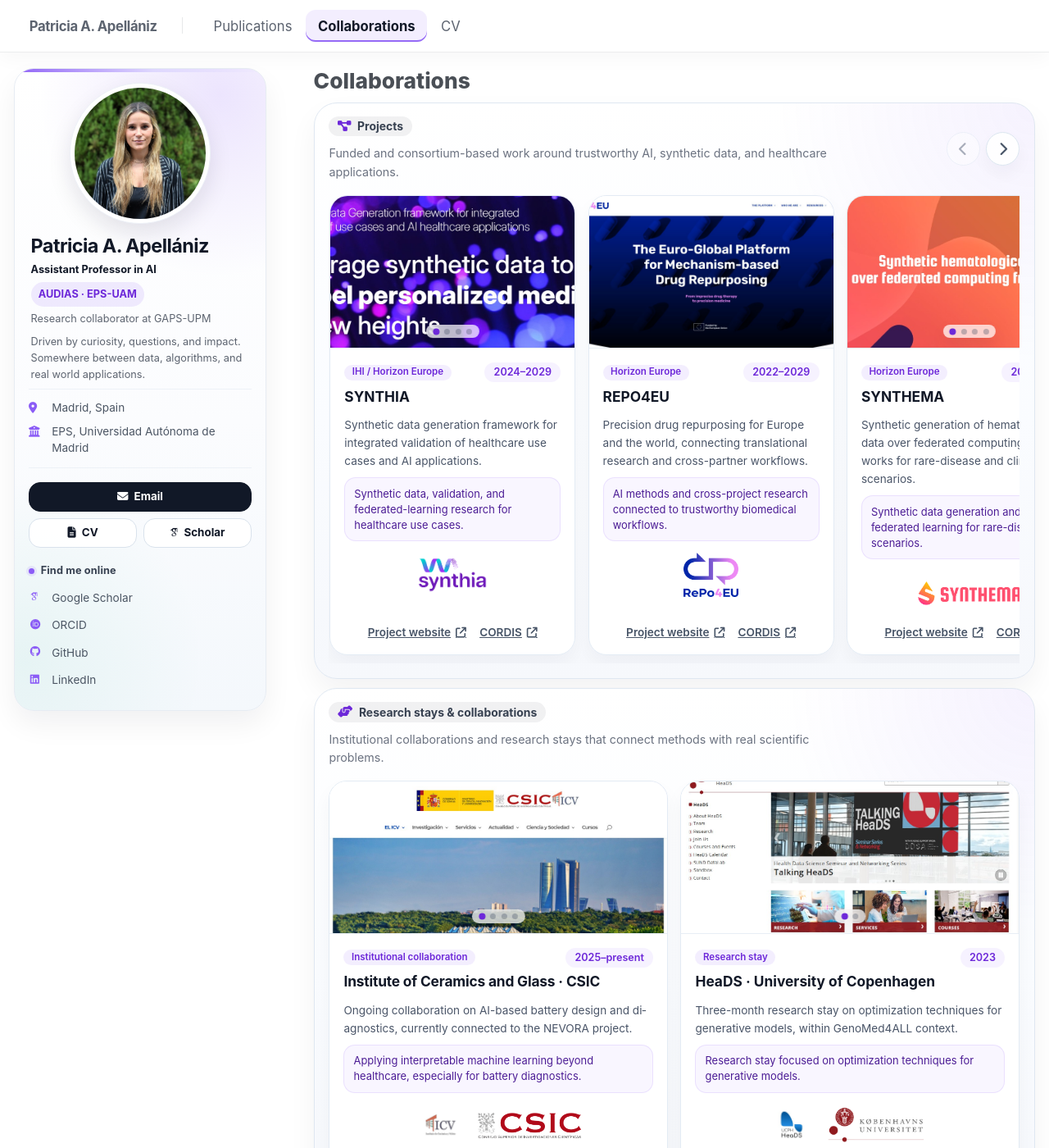
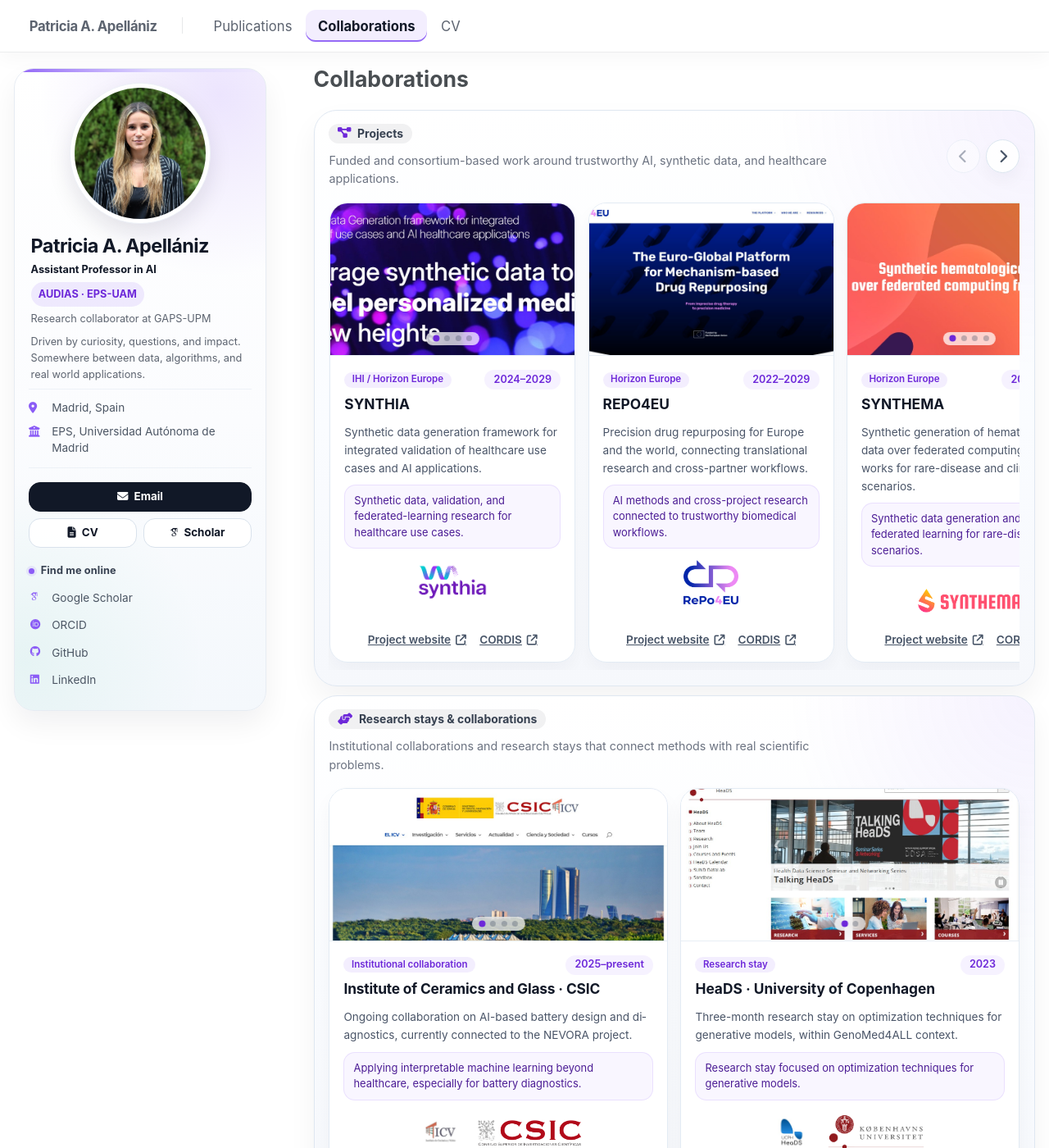
Before and after one commit to Patricia-A-Apellaniz/Patricia-A-Apellaniz.github.io, a Jekyll site: the page built from _pages/collaborations.md, in a window 1280 px wide and 1400 px high. Shown: the whole window at 82% size. Built offline with Jekyll 4.4.1, drawn with Linux system fonts in a browser that asks for light colours; some web fonts are replaced.

Commit message:
Match collaborations heading typography

```diff
--- a/_pages/collaborations.md
+++ b/_pages/collaborations.md
@@ -7,7 +7,7 @@ author_profile: true
 
 {% assign collaborations = site.data.collaborations %}
 <div class="collaborations-page collaborations-page--projects">
-  <h1 class="collaborations-page__title">Collaborations</h1>
+  <h1 class="page__title">Collaborations</h1>
 
   <section class="collaborations-rail-section collaborations-rail-section--projects" id="collaborations" data-rail-wrapper>
     <div class="collaborations-rail-section__head">
--- a/_sass/_collaborations-page.scss
+++ b/_sass/_collaborations-page.scss
@@ -9,14 +9,6 @@
 .collaborations-page .page__meta,
 .collaborations-page .page__share {
   display: none;
-}
-
-.collaborations-page__title {
-  margin: 0;
-  color: #4a4f56;
-  font-size: 1.55rem;
-  line-height: 1.18;
-  font-weight: 800;
 }
 
 .collaborations-rail-section {
```
